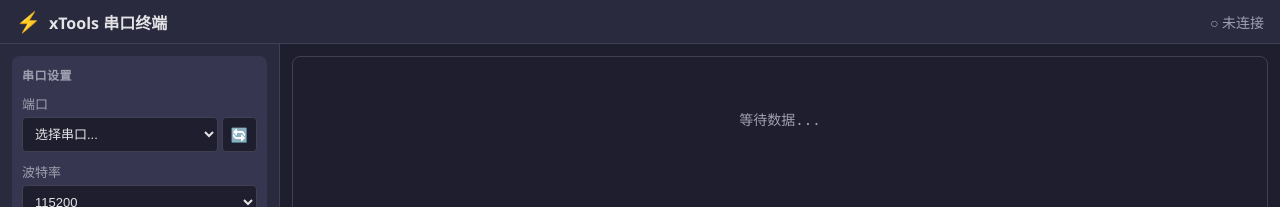
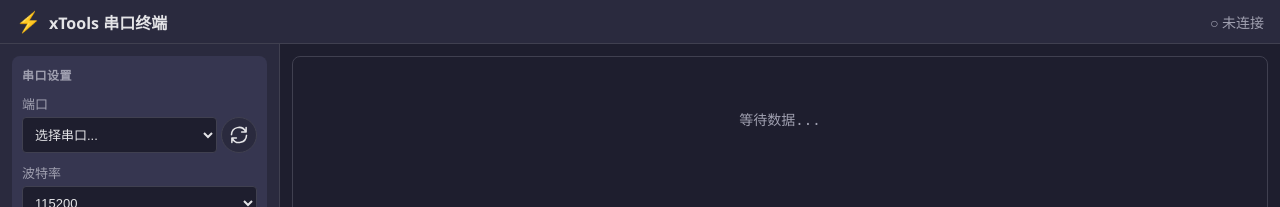
Before and after one commit to hellototoro/xTools, a Vue app: page / in a window 1280 px wide. Shown: the top 207 px of the page. Built offline with nearby package versions, Linux system fonts and the light colour scheme.

Commit message:
feat: 修改刷新图标并添加动画效果

```diff
--- a/src/App.vue
+++ b/src/App.vue
@@ -99,12 +99,27 @@ const filteredLog = computed(() => {
   );
 });
 
+// State for refresh animation
+const isRefreshing = ref(false);
+
 // Methods
 async function refreshPorts() {
+  if (isRefreshing.value) return;
+
   try {
+    isRefreshing.value = true;
     ports.value = await invoke<PortInfo[]>("list_ports");
+
+    if (config.value.serial.port) {
+      const portExists = ports.value.some(p => p.name === config.value.serial.port);
+      if (!portExists) {
+        config.value.serial.port = "";
+      }
+    }
   } catch (e) {
     console.error("获取串口列表失败:", e);
+  } finally {
+    setTimeout(() => isRefreshing.value = false, 500);
   }
 }
 
@@ -476,7 +491,25 @@ watch(() => config.value.display.font_size, (newVal) => {
                   {{ p.name }} - {{ p.description }}
                 </option>
               </select>
-              <button class="btn-icon" @click="refreshPorts" title="刷新">🔄</button>
+              <button
+                class="btn-icon btn-refresh"
+                @click="refreshPorts"
+                :disabled="isRefreshing"
+                title="刷新端口列表"
+              >
+                <svg
+                  class="refresh-icon"
+                  :class="{ spinning: isRefreshing }"
+                  viewBox="0 0 24 24"
+                  fill="none"
+                  stroke="currentColor"
+                  stroke-width="2"
+                  stroke-linecap="round"
+                  stroke-linejoin="round"
+                >
+                  <path d="M21.5 2v6h-6M2.5 22v-6h6M2 11.5a10 10 0 0 1 18.8-4.3M22 12.5a10 10 0 0 1-18.8 4.2"/>
+                </svg>
+              </button>
             </div>
           </div>
 
@@ -845,10 +878,54 @@ body {
   border-radius: 4px;
   cursor: pointer;
   font-size: 14px;
+  transition: all 0.2s;
 }
 
-.btn-icon:hover {
+.btn-icon:hover:not(:disabled) {
   background: var(--bg-tertiary);
+  border-color: var(--accent);
+  transform: scale(1.05);
+}
+
+.btn-icon:disabled {
+  opacity: 0.6;
+  cursor: not-allowed;
+}
+
+.btn-refresh {
+  width: 36px;
+  height: 36px;
+  padding: 0;
+  border-radius: 50%;
+  display: flex;
+  align-items: center;
+  justify-content: center;
+  background: var(--bg-secondary);
+}
+
+.refresh-icon {
+  width: 18px;
+  height: 18px;
+  display: block;
+  color: var(--text-primary);
+  transition: color 0.2s;
+}
+
+.refresh-icon.spinning {
+  animation: spin 0.8s linear infinite;
+}
+
+.btn-refresh:hover:not(:disabled) .refresh-icon {
+  color: var(--accent);
+}
+
+@keyframes spin {
+  from {
+    transform: rotate(0deg);
+  }
+  to {
+    transform: rotate(360deg);
+  }
 }
 
 .checkbox {
```
